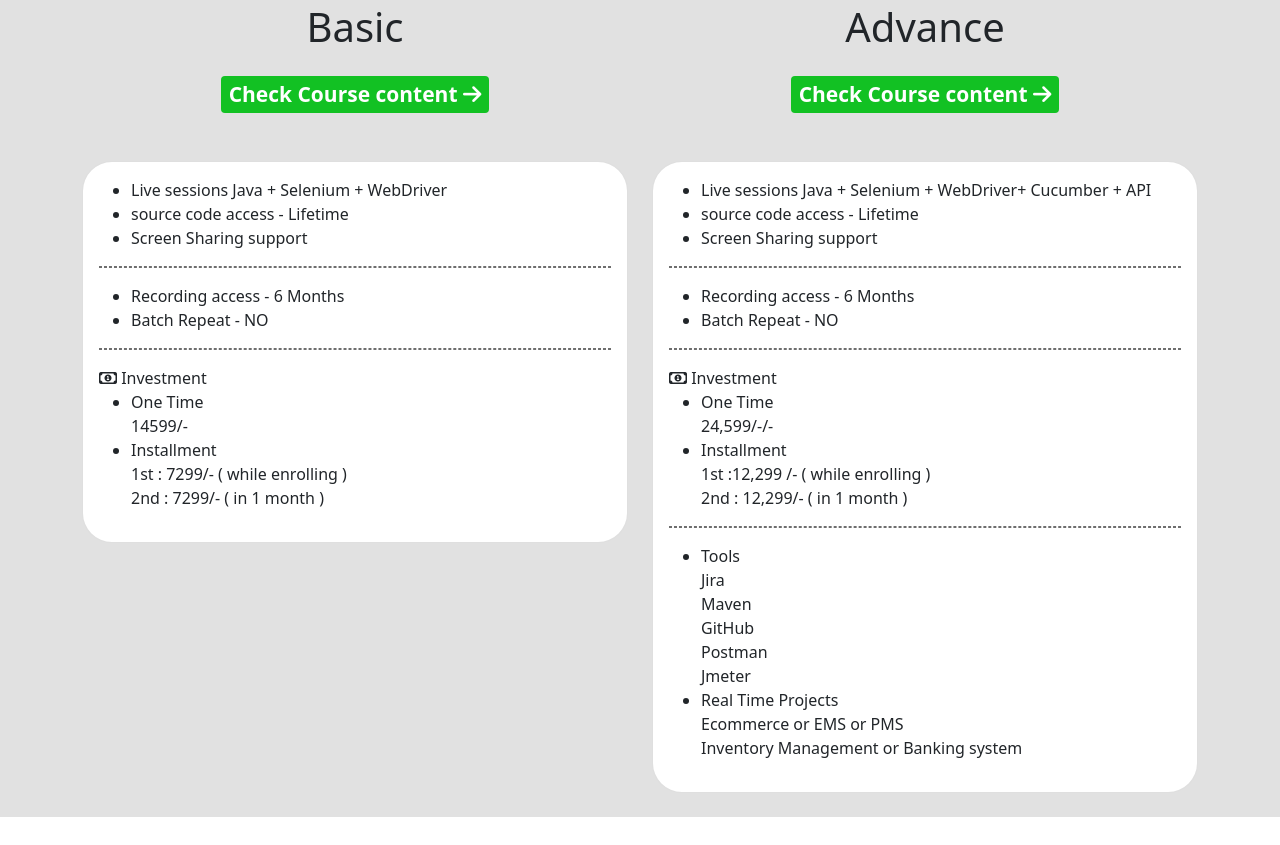
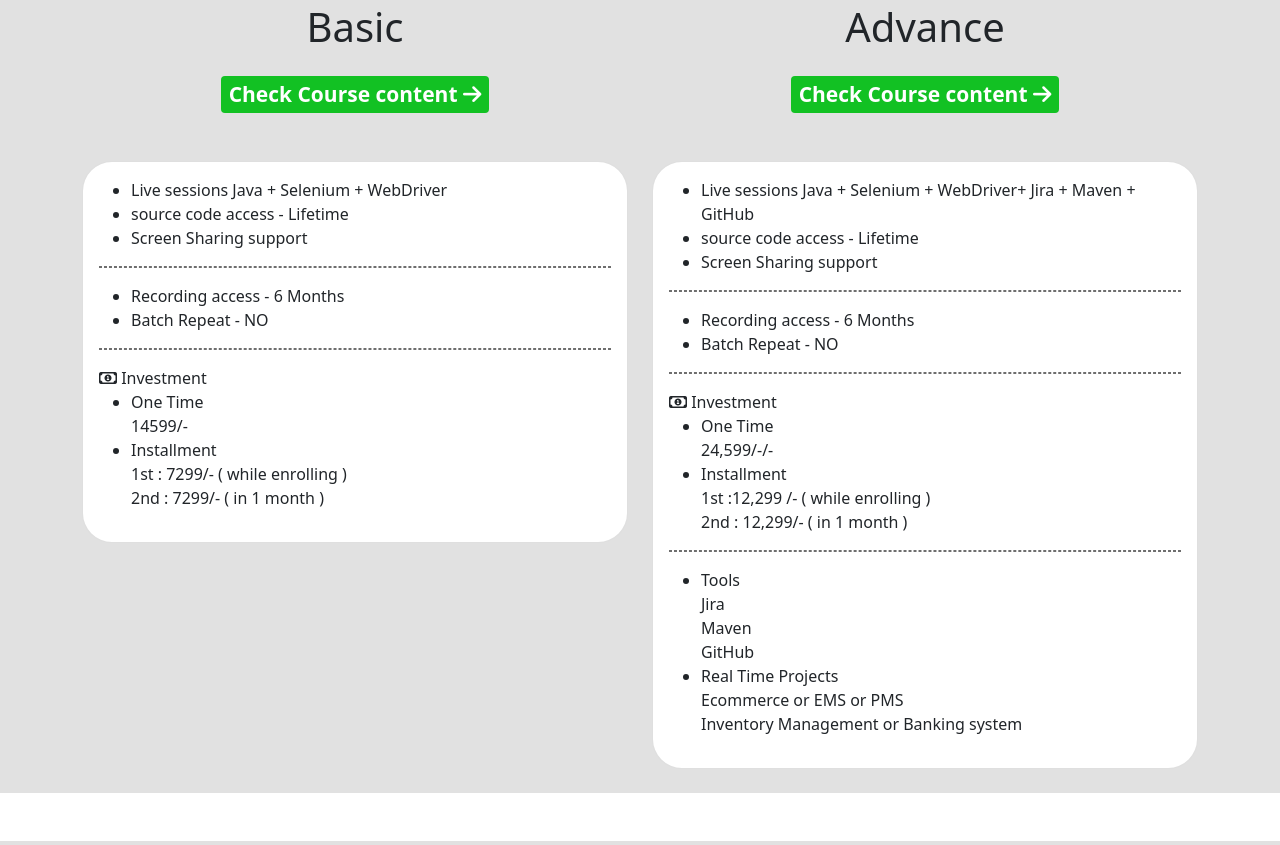
Before and after one commit to JO0022123/web123, a plain HTML site: page index.html in a window 1280 px wide. Shown: the part 795-1640 px from the top of the page. Drawn offline with nearby package versions, Linux system fonts and the light colour scheme.

Commit message:
Update index.html

```diff
--- a/index.html
+++ b/index.html
@@ -50,7 +50,7 @@
 
                             <center><i class="fa-solid fa-calendar-days"></i>
 
-                                <p class="card-text">Starting from 13 March 2024</p></center>
+                                <p class="card-text">Starting from JUNE MID WEEK</p></center>
 
                         </div>
                     </div>
@@ -148,7 +148,8 @@
               <div class="card mt-5 mb-4" style="border-radius:30px;">
                 <div class="card-body">
                     <ul>
-                        <li>Live sessions Java + Selenium + WebDriver+ Cucumber + API</li>
+                        <li>Live sessions Java + Selenium + WebDriver+ Jira + Maven + GitHub</li>
+
                         <li>source code access - Lifetime</li>
                         <li>Screen Sharing support</li>
 
@@ -178,8 +179,6 @@
                            Jira<br>
                            Maven<br>
                            GitHub<br>
-                           Postman<br>
-                            Jmeter<br>
 
                             </li>
                         <li>Real Time Projects<br>
```
